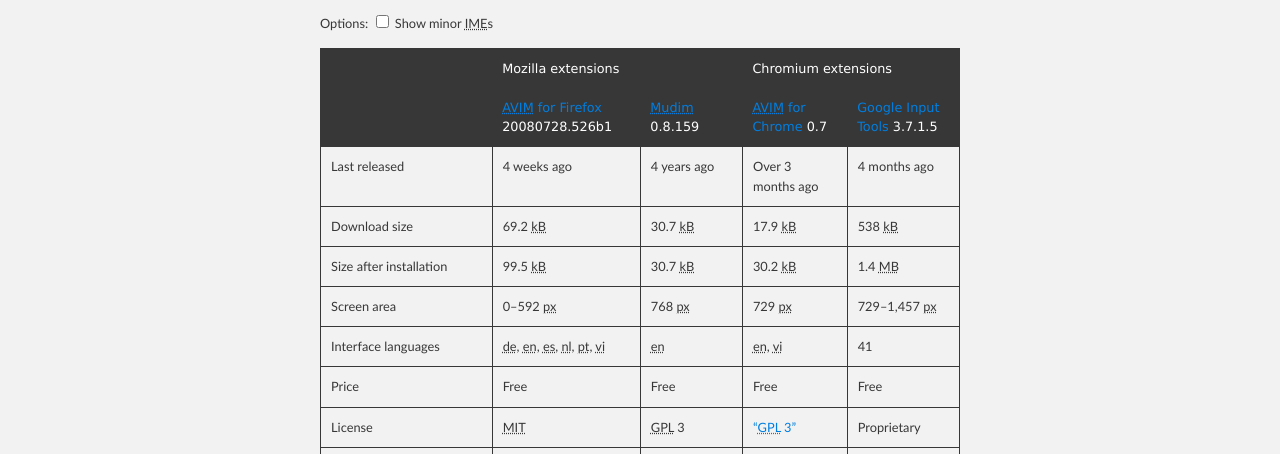
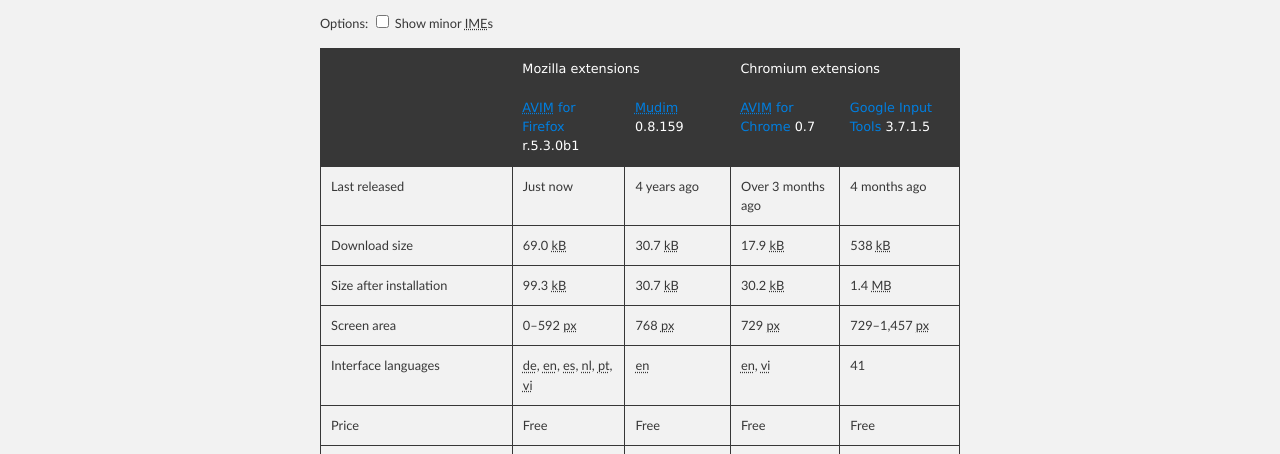
Before and after one commit to 1ec5/avim, a plain HTML site: page en/compare.html in a window 1280 px wide. Shown: the part 331-785 px from the top of the page. Drawn offline with Linux system fonts and the light colour scheme.

Commit message:
r.5.3.0b1

```diff
--- a/en/compare.html
+++ b/en/compare.html
@@ -224,7 +224,7 @@
             <th colspan="3" id="chrome-colgroup">Chromium extensions</th>
         </tr>
         <tr>
-            <th class="avim"><a href="http://avim.1ec5.org/" rel="bookmark" title="AVIM cho Firefox"><acronym title="Advanced Vietnamese Input Method">AVIM</acronym> for Firefox</a> 20080728.526b1</th>
+            <th class="avim"><a href="http://avim.1ec5.org/" rel="bookmark" title="AVIM cho Firefox"><acronym title="Advanced Vietnamese Input Method">AVIM</acronym> for Firefox</a> r.5.3.0b1</th>
             <th class="mudim"><a href="https://addons.mozilla.org/en-US/firefox/addon/mudim/" rel="bookmark" title="Firefox Add-ons: Mudim"><acronym title="Mudzot&rsquo;s Input Method">Mudim</acronym></a> 0.8.159</th>
             <th class="typingviet"><a href="https://addons.mozilla.org/en-US/firefox/addon/typing-vietnamese/" rel="bookmark" title="Firefox Add-ons: Typing Vietnamese">Typing Vietnamese</a> 1.1</th>
             <th class="chim"><a href="http://xvnkb.sourceforge.net/chim/mozilla/" rel="bookmark" title="xvnkb&rsquo;s Homepage: CHIM/Mozilla"><acronym title="CHuoi&rsquo;s Input Method">CHIM</acronym></a> 1.0</th>
@@ -240,7 +240,7 @@
     <tbody>
         <tr class="cat-general">
             <td>Last released</td>
-            <td class="avim"><time datetime="2014-09-25T23:42:30-07:00">September 25, 2014</time></td>
+            <td class="avim"><time datetime="2014-10-24T01:25:00-07:00">October 24, 2014</time></td>
             <td class="mudim"><time datetime="2010-12-06">December 6<sup>th</sup>, 2010</time></td>
             <td class="typingviet"><time datetime="2013-05-16">May 16<sup>th</sup>, 2013</time></td>
             <td class="chim"><time datetime="2006-07-09">July 9<sup>th</sup>, 2006</time></td>
@@ -254,7 +254,7 @@
         </tr>
         <tr class="cat-general">
             <td>Download size</td>
-            <td class="avim">69.2&nbsp;<abbr title="kilobytes">kB</abbr></td>
+            <td class="avim">69.0&nbsp;<abbr title="kilobytes">kB</abbr></td>
             <td class="mudim">30.7&nbsp;<abbr title="kilobytes">kB</abbr></td>
             <td class="typingviet">9.2&nbsp;<abbr title="kilobytes">kB</abbr></td>
             <td class="chim">9.7&nbsp;<abbr title="kilobytes">kB</abbr></td>
@@ -268,7 +268,7 @@
         </tr>
         <tr class="cat-general">
             <td>Size after installation</td>
-            <td class="avim">99.5&nbsp;<abbr title="kilobytes">kB</abbr></td>
+            <td class="avim">99.3&nbsp;<abbr title="kilobytes">kB</abbr></td>
             <td class="mudim">30.7&nbsp;<abbr title="kilobytes">kB</abbr></td>
             <td class="typingviet">9.2&nbsp;<abbr title="kilobytes">kB</abbr></td>
             <td class="chim">10.2&nbsp;<abbr title="kilobytes">kB</abbr></td>
```
Also changed, not shown: compare.html (+4 -4 lines), 1 other file.
